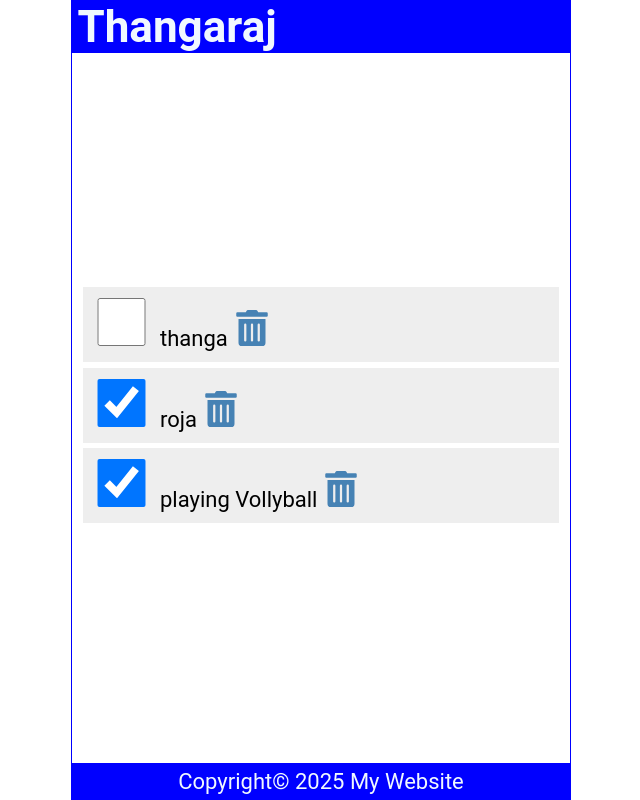
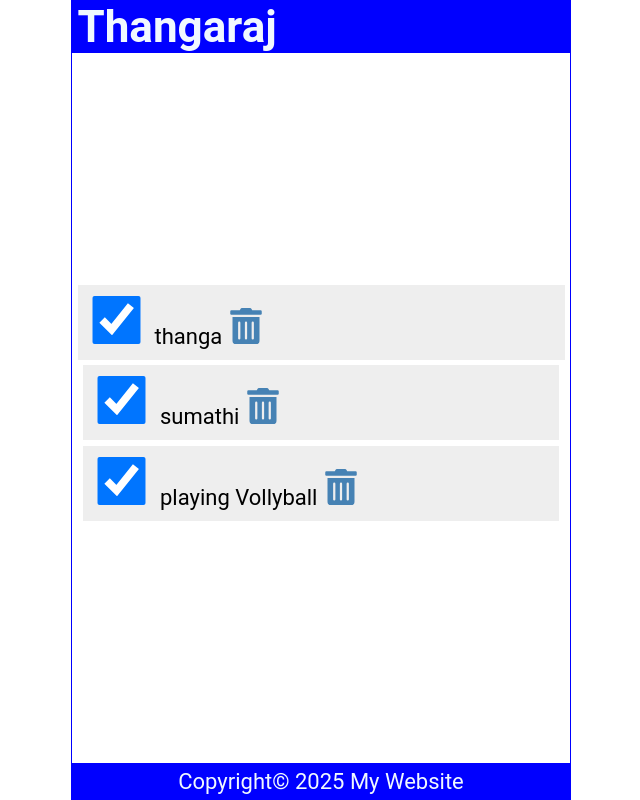
Before and after one commit to thangaraj54321/to-do, a React (Create React App) app: page / in a window 1280 px wide. Shown: the whole page, without its empty margins (319-959 px from the left). Built offline with nearby package versions, Linux system fonts and the light colour scheme.

Commit message:
new commit

```diff
--- a/src/Contant.js
+++ b/src/Contant.js
@@ -1,50 +1,59 @@
-import { list } from "postcss";
+
 import React from "react";
 import { useState } from "react";
 import { FaTrashAlt } from "react-icons/fa";
 
+const Contant = () => {
+  const [items, setItems] = useState([
+    { id: 1,
+       checked: true,
+       item: "thanga" },
 
-
-const Contant = () => {
-  const [items,setItems] = useState(
-    [
-      {id:1,
-        checked:false,
-        item:"thanga"
+    { id: 2,
+      checked: true,
+       item: "sumathi" },
+    {
+      id: 3,
+      checked: true,
+      item: "playing Vollyball",
     },
-
-    {  id:2,
-      checked:true,
-      item:"roja"
-    },
-   {
-    id:3,
-    checked:true,
-    item:"playing Vollyball"
-   }]);
+  ]);
+  const handleCheck = (id) => {
+    const listItem = items.map((item) => item.
+    id === id ? { checked:!item.checked} : item )
+    setItems(listItem)
+    localStorage.setItem("todo_list", JSON.stringify
+      (listItem)
+    )
+  };
+  const handleDelete = (id) =>{
+    const listItem = items.filter((item) =>
+    item.id!==id)
+    setItems(listItem)
+  }
   return (
     <main>
       <ul>
-             {items.map((item) =>(
+        {items.map((item) => (
           <li className="item" key={item.id}>
             <input
               type="checkbox"
-              checked = {item.checked}
+              onChange={() => handleCheck(item.id)}
+              checked={item.checked}
             />
-              <label>{item.item}</label>
+            <label
+
+             onDoubleClick={() => handleCheck(item.id)
+             }>{item.item}</label>
             <FaTrashAlt
-                 role = "button"
-                 tabIndex="0"
-              />
+            role="button"
+            onClick={() =>handleDelete(item.id)}
+            tabIndex="0" />
           </li>
         ))}
-
-
       </ul>
-
     </main>
   );
 };
 
-
 export default Contant;
--- a/src/index.css
+++ b/src/index.css
@@ -96,3 +96,6 @@ ul li::before{
   color: steelblue;
   cursor: pointer;
 }
+.item:first-child {
+  margin: 0;
+}
```
Lines whose indentation alone changed are shown as unchanged.
